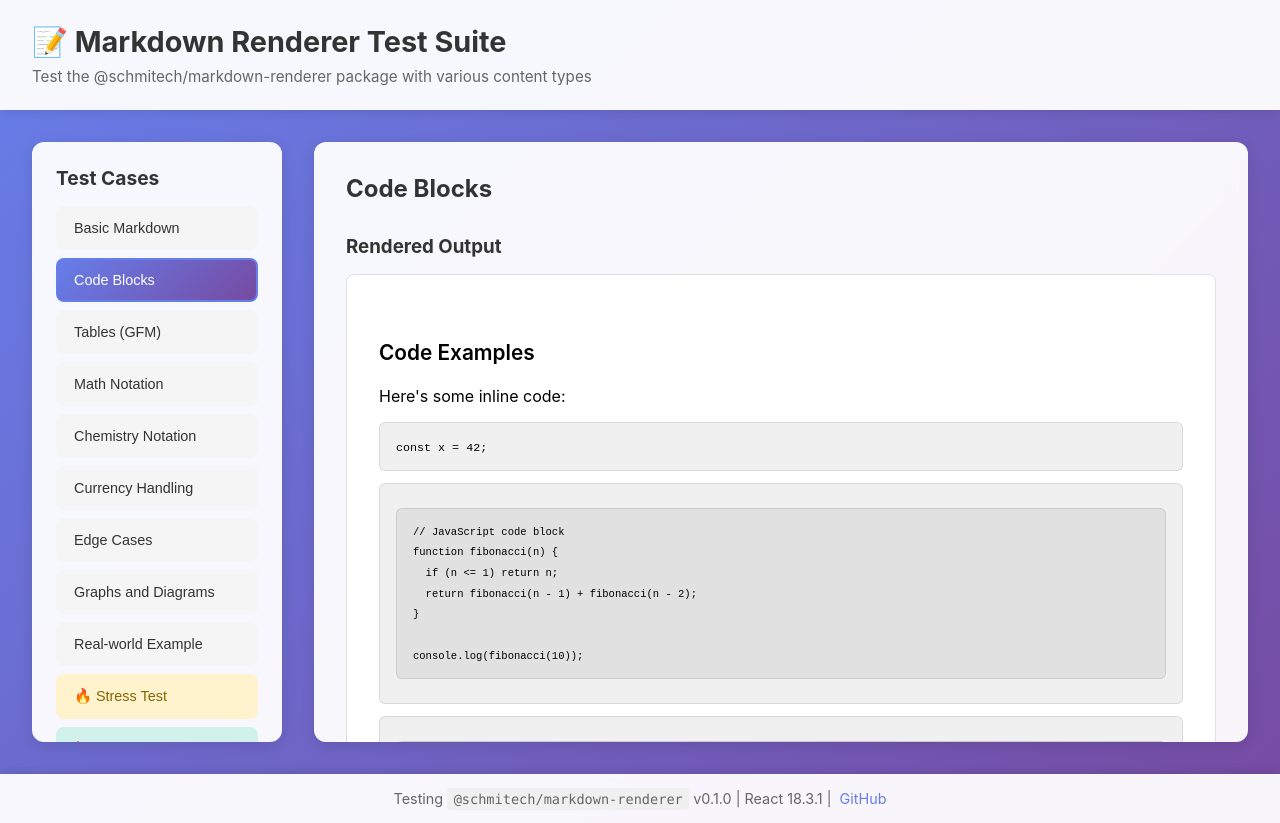
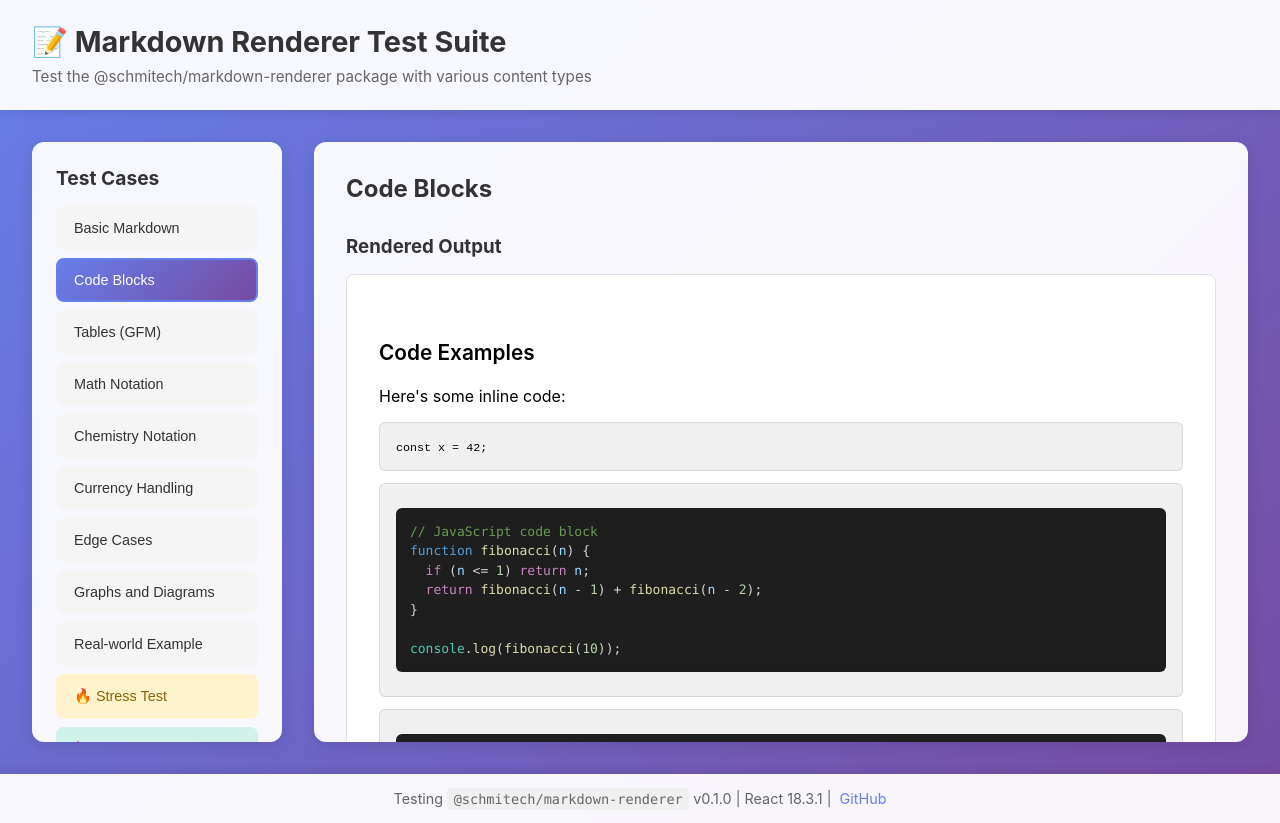
Before and after one commit to schmitech/markdown-renderer, a React (Vite) app: page / in a window 1280 px wide. Both pictures are taken after a click on the button "Code Blocks". Built offline with nearby package versions, Linux system fonts and the light colour scheme.

Commit message:
Syntax Highlightining
Added syntax coloring, fix styling issues.

```diff
--- a/package.json
+++ b/package.json
@@ -37,6 +37,7 @@
     "mermaid": "^10.9.1",
     "plantuml-encoder": "^1.4.0",
     "react-markdown": "^10.1.0",
+    "react-syntax-highlighter": "^15.5.0",
     "rehype-katex": "^7.0.1",
     "remark-gfm": "^4.0.1",
     "remark-math": "^6.0.0"
@@ -50,6 +51,7 @@
     "@types/node": "^22.13.11",
     "@types/react": "^18.3.5",
     "@types/react-dom": "^18.3.0",
+    "@types/react-syntax-highlighter": "^15.5.13",
     "@typescript-eslint/eslint-plugin": "^8.15.0",
     "@typescript-eslint/parser": "^8.15.0",
     "@vitejs/plugin-react": "^4.3.1",
--- a/src/MarkdownComponents.tsx
+++ b/src/MarkdownComponents.tsx
@@ -7,6 +7,8 @@ import type { PluggableList } from 'unified';
 import mermaid from 'mermaid';
 import { encode } from 'plantuml-encoder';
 import DOMPurify from 'dompurify';
+import { Prism as SyntaxHighlighter } from 'react-syntax-highlighter';
+import { vscDarkPlus, vs } from 'react-syntax-highlighter/dist/esm/styles/prism';
 import 'katex/dist/katex.min.css';
 // Load mhchem for chemistry support
 import 'katex/dist/contrib/mhchem.js';
@@ -422,6 +424,14 @@ export interface MarkdownRendererProps {
    * Custom PlantUML server URL (optional)
    */
   plantUMLServerUrl?: string;
+  /**
+   * Enable syntax highlighting for code blocks (default: true)
+   */
+  enableSyntaxHighlighting?: boolean;
+  /**
+   * Syntax highlighting theme: 'dark' or 'light' (default: 'dark')
+   */
+  syntaxTheme?: 'dark' | 'light';
 }
 
 /**
@@ -436,6 +446,8 @@ interface CodeBlockProps {
   enablePlantUML?: boolean;
   enableSVG?: boolean;
   plantUMLServerUrl?: string;
+  enableSyntaxHighlighting?: boolean;
+  syntaxTheme?: 'dark' | 'light';
 }
 
 const CodeBlock: React.FC<CodeBlockProps> = ({
@@ -447,6 +459,8 @@ const CodeBlock: React.FC<CodeBlockProps> = ({
   enablePlantUML = true,
   enableSVG = true,
   plantUMLServerUrl,
+  enableSyntaxHighlighting = true,
+  syntaxTheme = 'dark',
 }) => {
   // Handle inline code (always render as code)
   if (inline) {
@@ -458,16 +472,8 @@ const CodeBlock: React.FC<CodeBlockProps> = ({
   const language = match ? match[1].toLowerCase() : '';
   const code = String(children).replace(/\n$/, '');
 
-  // If graphs are disabled, render as normal code block
-  if (!enableGraphs) {
-    return (
-      <pre className={className}>
-        <code>{code}</code>
-      </pre>
-    );
-  }
-
-  // Route to appropriate renderer based on language
+  // Route to graph renderers first (if enabled)
+  if (enableGraphs) {
     if (language === 'mermaid' && enableMermaid) {
       return <MermaidRenderer code={code} />;
     }
@@ -479,12 +485,35 @@ const CodeBlock: React.FC<CodeBlockProps> = ({
     if (language === 'svg' && enableSVG) {
       return <SVGRenderer code={code} />;
     }
+  }
 
-  // Default: render as normal code block
+  // Use syntax highlighting for regular code blocks
+  if (enableSyntaxHighlighting && language) {
+    const style = syntaxTheme === 'light' ? vs : vscDarkPlus;
     return (
-    <pre className={className}>
+      <SyntaxHighlighter
+        language={language}
+        style={style}
+        customStyle={{
+          margin: '12px 0',
+          borderRadius: '6px',
+          fontSize: '0.9em',
+        }}
+        showLineNumbers={false}
+      >
+        {code}
+      </SyntaxHighlighter>
+    );
+  }
+
+  // Fallback: render as normal code block
+  // Use div instead of pre to avoid nesting issues with ReactMarkdown paragraph wrapping
+  return (
+    <div className={`markdown-code-block ${className}`.trim()}>
+      <pre style={{ margin: 0, padding: 0, background: 'transparent', border: 'none' }}>
         <code>{code}</code>
       </pre>
+    </div>
   );
 };
 
@@ -500,6 +529,8 @@ export const MarkdownRenderer: React.FC<MarkdownRendererProps> = ({
   enablePlantUML = true,
   enableSVG = true,
   plantUMLServerUrl,
+  enableSyntaxHighlighting = true,
+  syntaxTheme = 'dark',
 }) => {
   const processedContent = preprocessMarkdown(content);
   if (!processedContent) return null;
@@ -536,7 +567,11 @@ export const MarkdownRenderer: React.FC<MarkdownRendererProps> = ({
     code: (props) => {
       const { className, children, ...rest } = props;
       const inline = 'inline' in props && typeof props.inline === 'boolean' ? props.inline : false;
-      return (
+      // Check if this is a block-level code block (has language-* className)
+      const isBlockLevel = !inline && className && /language-/.test(className);
+
+      // If it's block-level, wrap in a fragment with a data attribute for paragraph detection
+      const codeBlock = (
         <CodeBlock
           inline={inline}
           className={className}
@@ -545,11 +580,35 @@ export const MarkdownRenderer: React.FC<MarkdownRendererProps> = ({
           enablePlantUML={enablePlantUML}
           enableSVG={enableSVG}
           plantUMLServerUrl={plantUMLServerUrl}
+          enableSyntaxHighlighting={enableSyntaxHighlighting}
+          syntaxTheme={syntaxTheme}
           {...rest}
         >
           {children}
         </CodeBlock>
       );
+
+      // For block-level code, wrap in a fragment that signals it shouldn't be in a paragraph
+      if (isBlockLevel) {
+        return <React.Fragment key="block-code">{codeBlock}</React.Fragment>;
+      }
+
+      return codeBlock;
+    },
+    // Custom paragraph component to avoid nesting block elements inside <p>
+    p: (props) => {
+      const hasBlockChild = React.Children.toArray(props.children).some(child =>
+        React.isValidElement(child) &&
+        (child.type as any) === CodeBlock && // Direct comparison to the component
+        !child.props.inline
+      );
+
+      if (hasBlockChild) {
+        // Use a div instead of a p tag to avoid nesting errors
+        return <div>{props.children}</div>;
+      }
+
+      return <p>{props.children}</p>;
     },
   };
 
--- a/src/MarkdownStyles.css
+++ b/src/MarkdownStyles.css
@@ -36,6 +36,11 @@
   margin-block-end: 12px;
 }
 
+/* Paragraph-like divs (used to avoid nesting violations with block elements) */
+.markdown-content .markdown-paragraph-block {
+  margin-block-end: 12px;
+}
+
 /* Links */
 .markdown-content a {
   color: #2563eb; /* text-blue-600 */
@@ -66,6 +71,29 @@
   border: 1px solid rgba(0, 0, 0, 0.1);
   font-size: 0.9em;
   font-family: Monaco, Consolas, "Liberation Mono", "Courier New", monospace;
+}
+
+/* Code block wrapper to avoid paragraph nesting issues */
+.markdown-content .markdown-code-block {
+  overflow: auto;
+  padding: 12px 16px;
+  margin: 12px 0;
+  border-radius: 6px;
+  background-color: rgba(0, 0, 0, 0.06);
+  border: 1px solid rgba(0, 0, 0, 0.1);
+  font-size: 0.9em;
+  font-family: Monaco, Consolas, "Liberation Mono", "Courier New", monospace;
+  white-space: pre-wrap;
+  word-wrap: break-word;
+}
+
+.markdown-content .markdown-code-block pre {
+  margin: 0;
+  padding: 0;
+  background: transparent;
+  border: none;
+  font-size: inherit;
+  font-family: inherit;
 }
 
 /* Inline code specifically */
```
Lines whose indentation alone changed are shown as unchanged.
